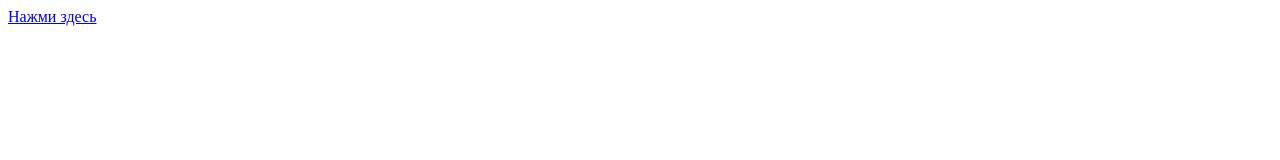
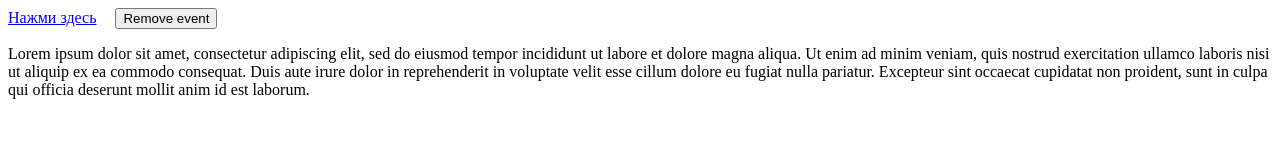
Before and after one commit to SamusenkoAleksey/jsschool, a plain HTML site: page Homeworks/HomeWork 7/Homework_7_1.html in a window 1280 px wide. Both pictures are taken after a click on the link "Нажми здесь". Drawn offline with Linux system fonts and the light colour scheme.

Commit message:
Homework_7_1: task 1 and 2 are done

```diff
--- a/Homeworks/HomeWork 7/Homework_7_1.html
+++ b/Homeworks/HomeWork 7/Homework_7_1.html
@@ -1,6 +1,6 @@
 <!--
 1. Создайте ссылку и див с текстом внутри, который изначально при загрузке страницы будет скрыт. (!DONE)
-2. При клике на ссылку див пропадает, если повторно нажать ссылку див и текст должны вернуться.
+2. При клике на ссылку див пропадает, если повторно нажать ссылку див и текст должны вернуться. (!DONE)
 3. Также создайте кнопку, которая будет отменять выполнение обработчика клика по ссылке.
  -->
 <!DOCTYPE html>
@@ -15,12 +15,50 @@
         .none {
             display: none;
         }
+        #remove-button {
+            margin-left: 15px;
+        }
     </style>
 </head>
 <body>
-    <div class='none'>
+     <a href="#">Нажми здесь</a>
+     <input type='button' value='Remove event' id='remove-button'>
+     <div class='none'>
         <p>Lorem ipsum dolor sit amet, consectetur adipiscing elit, sed do eiusmod tempor incididunt ut labore et dolore magna aliqua. Ut enim ad minim veniam, quis nostrud exercitation ullamco laboris nisi ut aliquip ex ea commodo consequat. Duis aute irure dolor in reprehenderit in voluptate velit esse cillum dolore eu fugiat nulla pariatur. Excepteur sint occaecat cupidatat non proident, sunt in culpa qui officia deserunt mollit anim id est laborum.</p>
     </div>
-    <a href="#">Нажми здесь</a>
+        <script type="text/javascript">
+
+            var link = document.querySelector('a');
+            var textBlock = document.querySelector('.none');
+
+
+
+            link.addEventListener('click', showText);
+
+            function showText () {
+                var currentDisplay = getComputedStyle(textBlock).display;
+                if(currentDisplay != 'none'){
+                    textBlock.style.display = 'none';
+                }else{
+                    textBlock.style.display = 'block';
+                };
+            }
+
+
+
+
+
+
+
+
+
+
+
+
+
+
+
+
+        </script>
 </body>
 </html>
```
